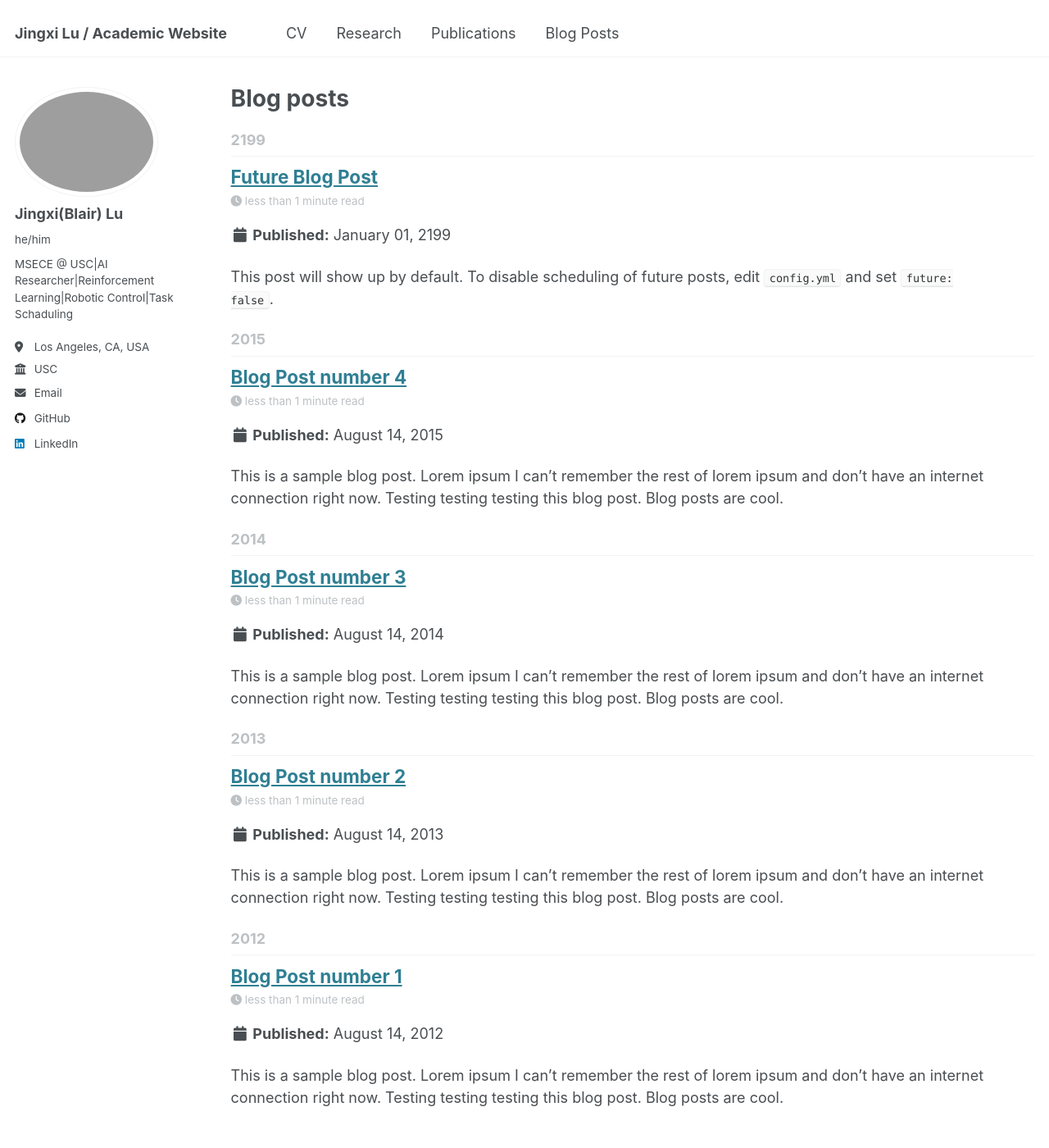
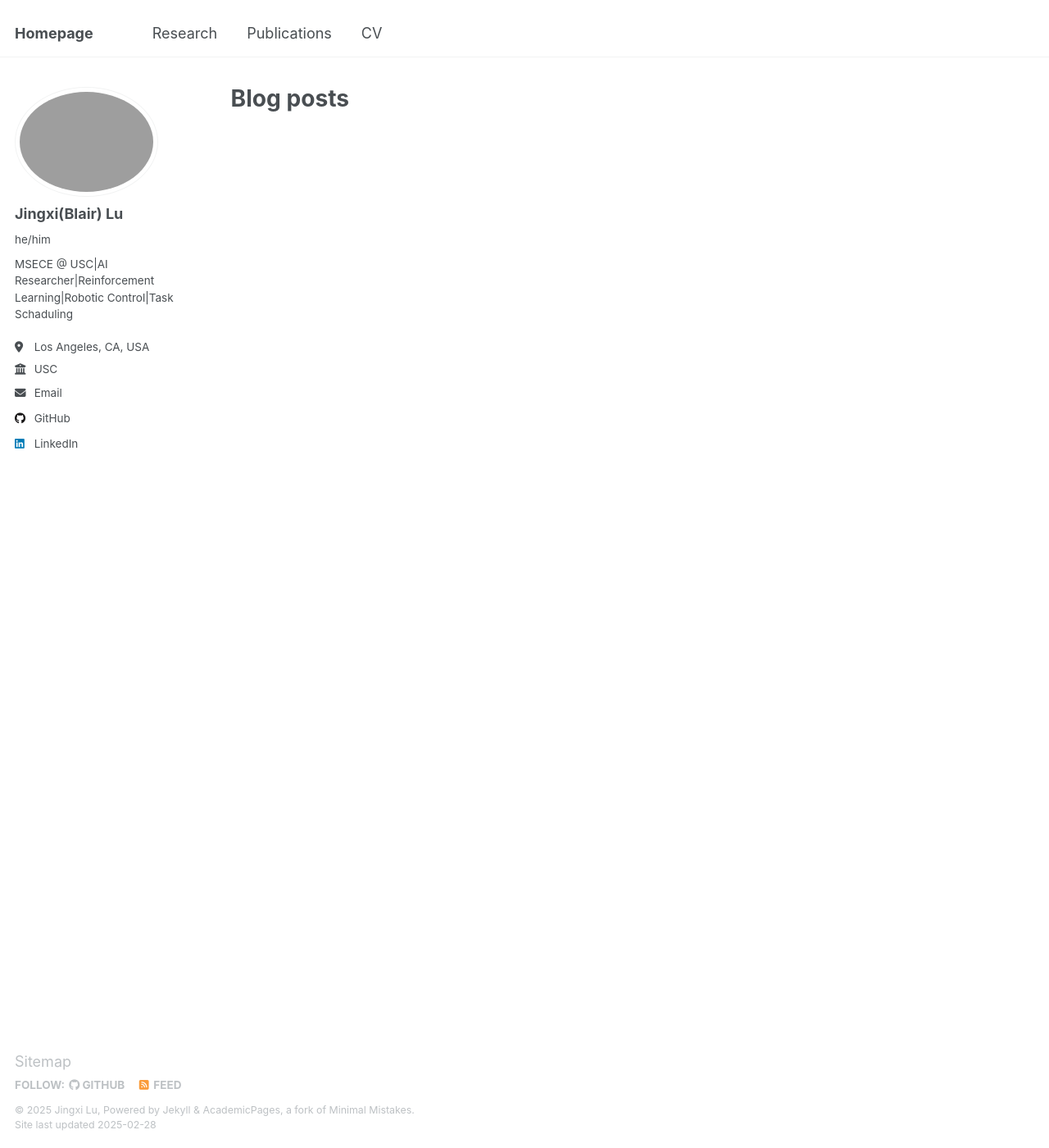
Before and after one commit to Blacktower27/blacktower27.github.io, a Jekyll site: the page built from _pages/year-archive.html, in a window 1280 px wide and 1400 px high. Shown: the whole window at 82% size. Built offline with Jekyll 4.4.1, drawn with Linux system fonts in a browser that asks for light colours.

```diff
--- a/_config.yml
+++ b/_config.yml
@@ -9,7 +9,7 @@
 # Basic Site Settings
 locale                   : "en-US"
 site_theme               : "default"
-title                    : "Jingxi Lu / Academic Website"
+title                    : "Homepage"
 title_separator          : "-"
 name                     : &name "Jingxi Lu"
 description              : &description "Personal academic website showcasing research, publications, and projects."
@@ -230,6 +230,11 @@ collections:
   publications:
     output: true
     permalink: /publication/:title/
+  publications:
+    output: true
+    permalink: /publication/:title/
+
+
 
 
 # These settings control how pages and collections are included in the site
--- a/_posts/2012-08-14-blog-post-1.md
+++ /dev/null
@@ -1,20 +0,0 @@
----
-title: 'Blog Post number 1'
-date: 2012-08-14
-permalink: /posts/2012/08/blog-post-1/
-tags:
-  - cool posts
-  - category1
-  - category2
----
-
-This is a sample blog post. Lorem ipsum I can't remember the rest of lorem ipsum and don't have an internet connection right now. Testing testing testing this blog post. Blog posts are cool.
-
-Headings are cool
-======
-
-You can have many headings
-======
-
-Aren't headings cool?
-------
--- a/_posts/2013-08-14-blog-post-2.md
+++ /dev/null
@@ -1,20 +0,0 @@
----
-title: 'Blog Post number 2'
-date: 2013-08-14
-permalink: /posts/2013/08/blog-post-2/
-tags:
-  - cool posts
-  - category1
-  - category2
----
-
-This is a sample blog post. Lorem ipsum I can't remember the rest of lorem ipsum and don't have an internet connection right now. Testing testing testing this blog post. Blog posts are cool.
-
-Headings are cool
-======
-
-You can have many headings
-======
-
-Aren't headings cool?
-------
--- a/_posts/2014-08-14-blog-post-3.md
+++ /dev/null
@@ -1,20 +0,0 @@
----
-title: 'Blog Post number 3'
-date: 2014-08-14
-permalink: /posts/2014/08/blog-post-3/
-tags:
-  - cool posts
-  - category1
-  - category2
----
-
-This is a sample blog post. Lorem ipsum I can't remember the rest of lorem ipsum and don't have an internet connection right now. Testing testing testing this blog post. Blog posts are cool.
-
-Headings are cool
-======
-
-You can have many headings
-======
-
-Aren't headings cool?
-------
--- a/_posts/2199-01-01-future-post.md
+++ /dev/null
@@ -1,11 +0,0 @@
----
-title: 'Future Blog Post'
-date: 2199-01-01
-permalink: /posts/2012/08/blog-post-4/
-tags:
-  - cool posts
-  - category1
-  - category2
----
-
-This post will show up by default. To disable scheduling of future posts, edit `config.yml` and set `future: false`.
```
Also changed, not shown: _data/navigation.yml (+6 -4 lines), _pages/blog.md (added, +9 -0 lines), _pages/publications.md (+0 -2 lines), _posts/2015-08-14-blog-post-4.md (deleted, +0 -20 lines).
